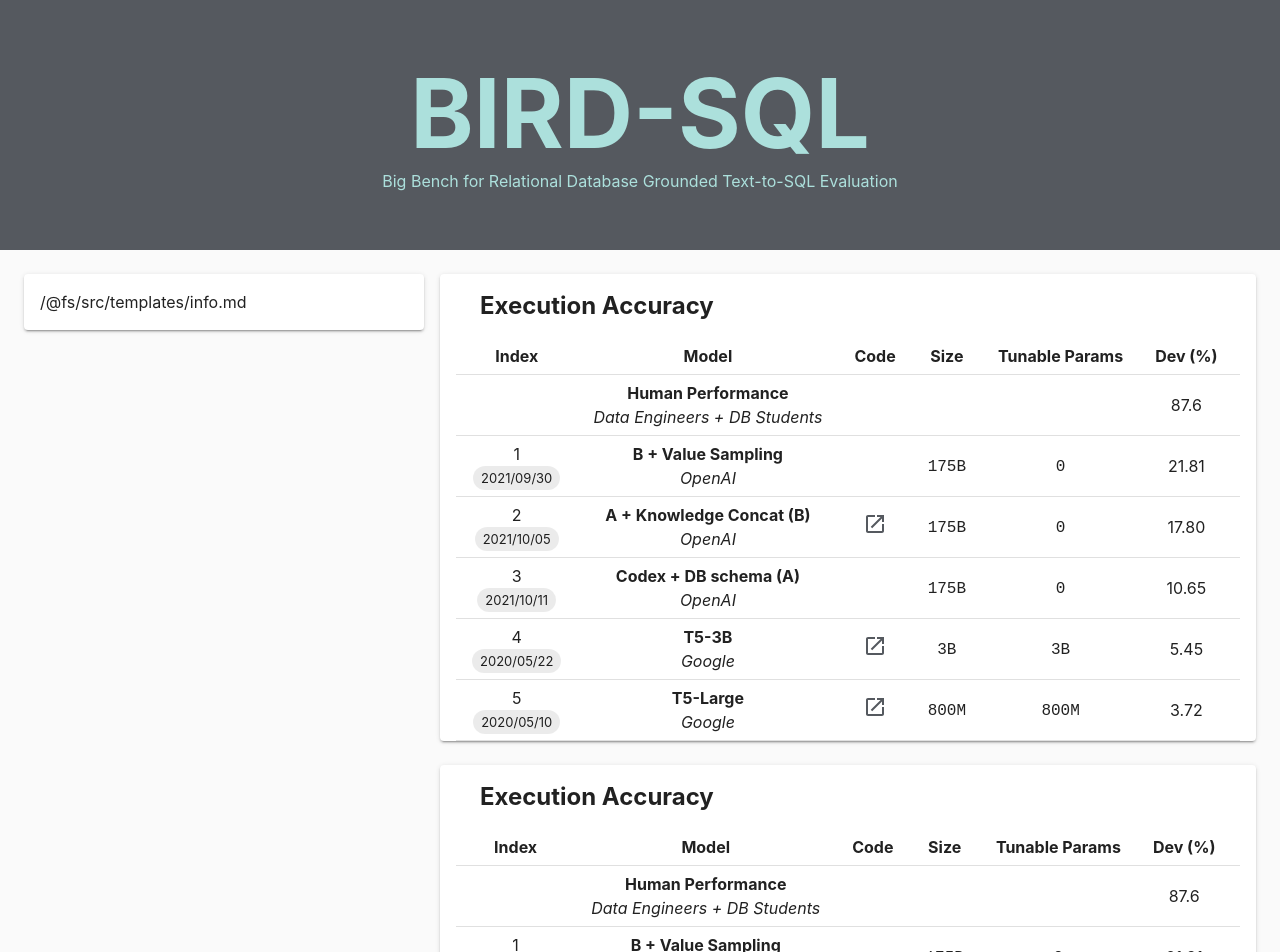
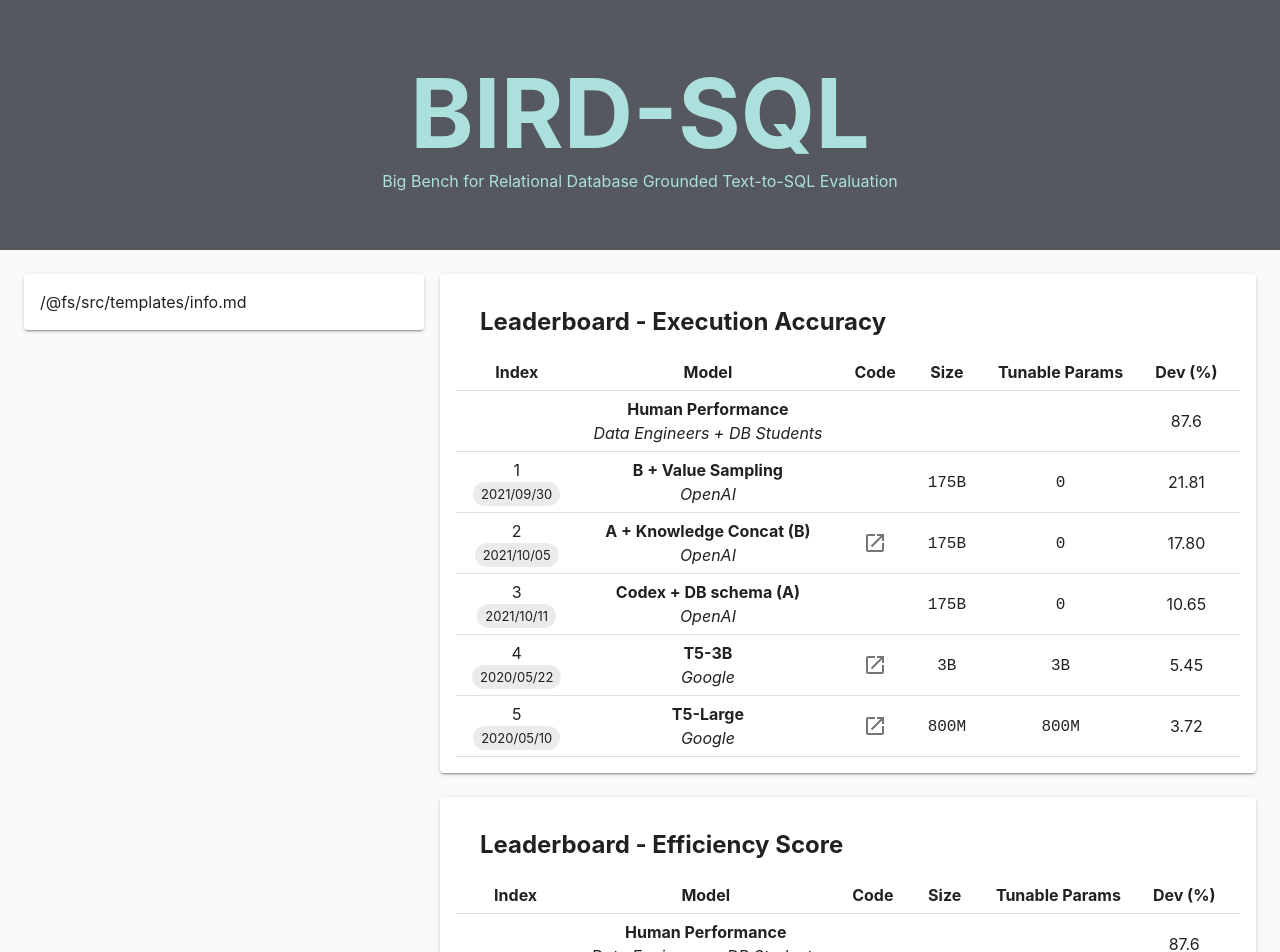
Before and after one commit to Yangjiaxi/leaderboard_suite, a React (Create React App) app: page / in a window 1280 px wide. Shown: the top 952 px of the page. Built offline with nearby package versions, Linux system fonts and the light colour scheme.

Commit message:
<ADD> backup

```diff
--- a/src/pages/Board.jsx
+++ b/src/pages/Board.jsx
@@ -1,5 +1,5 @@
 import styled from "@emotion/styled";
-import { Box, Chip, Paper, Table, TableBody, TableCell, TableContainer, TableHead, TableRow, Toolbar, Typography } from "@mui/material";
+import { Box, Chip, IconButton, Paper, Table, TableBody, TableCell, TableContainer, TableHead, TableRow, Toolbar, Typography } from "@mui/material";
 import React, { Fragment } from "react";
 import OpenInNewIcon from '@mui/icons-material/OpenInNew';
 import { useTheme } from "@emotion/react";
@@ -10,7 +10,7 @@
     const { spacing } = useTheme();
     return {
         marginBottom: spacing(3),
-        padding: `0 ${spacing(2)}`
+        padding: spacing(2)
     };
 });
 
@@ -51,7 +51,7 @@
     const textWithDecorator = renderFontDecorator(cellData, cellConfig);
     if (cellConfig.type === "plain") return <Typography>{textWithDecorator}</Typography>;
     if (cellConfig.type === "badge") return <Chip label={textWithDecorator} variant="filled" size="small" />;
-    if (cellConfig.type === "link") return <Anchor to={cellData}><OpenInNewIcon /></Anchor>;
+    if (cellConfig.type === "link") return <Anchor to={cellData}><IconButton><OpenInNewIcon /></IconButton></Anchor>;
     else console.log("Uncaught: ", cellConfig.type);
 };
 
@@ -113,8 +113,8 @@
     const tableBody = makeData(dataSchema, dataWithIdx);
 
     return <BoardPaper key={index} elevation={2}>
-        <Toolbar><Typography variant="h5" fontWeight="bold">{tableName}</Typography></Toolbar>
         <TableContainer>
+            <Toolbar><Typography variant="h5" fontWeight="bold" display="block" style={{ whiteSpace: "nowrap" }}>{tableName}</Typography></Toolbar>
             <Table size="small">
                 {tableHeader}
                 {tableBody}
--- a/src/pages/MainFrame.jsx
+++ b/src/pages/MainFrame.jsx
@@ -1,6 +1,6 @@
 import React, { memo } from "react";
 
-import { Box, Container } from "@mui/material";
+import { Box, Button, Container } from "@mui/material";
 import Grid from "@mui/material/Unstable_Grid2";
 import Info from "./Info";
 import Header from "./Header";
@@ -31,6 +31,7 @@
                 </Grid>
             </Container>
 
+            <Button onClick={() => console.log("hello")}>Click</Button>
             <Footer />
         </BackgroundBox>
     );
--- a/src/templates/board.js
+++ b/src/templates/board.js
@@ -4,10 +4,11 @@
 
 tableEX
     .scope("accuracy")
-    .tableName("Execution Accuracy")
+    .tableName("Leaderboard - Execution Accuracy")
     .cell("Model").cell("Code").cell("Size").cell("Tunable Params").cell("Dev (%)").cell("Test (%)")
     .header_ok()
     .indexWithResult(Cell.badge("time"))
+    // .indexWithResult(Cell.make("time", { type: "badge", isMono: true }))
     .multilineResult([Cell.bold("name"), Cell.italic("creator")])
     .result(Cell.link("repo"))
     .result(Cell.mono("size"))
@@ -16,12 +17,11 @@
     .result(Cell.plain("test_acc"))
     .sortBy("dev_acc");
 
-
 const tableES = new TableConstructor();
 
 tableES
     .scope("efficiency")
-    .tableName("Execution Accuracy")
+    .tableName("Leaderboard - Efficiency Score")
     .cell("Model").cell("Code").cell("Size").cell("Tunable Params").cell("Dev (%)").cell("Test (%)")
     .header_ok()
     .indexWithResult(Cell.badge("time"))
```
Also changed, not shown: page_result/es_human2.json (added, +8 -0 lines), src/client.js (added, +23 -0 lines).
